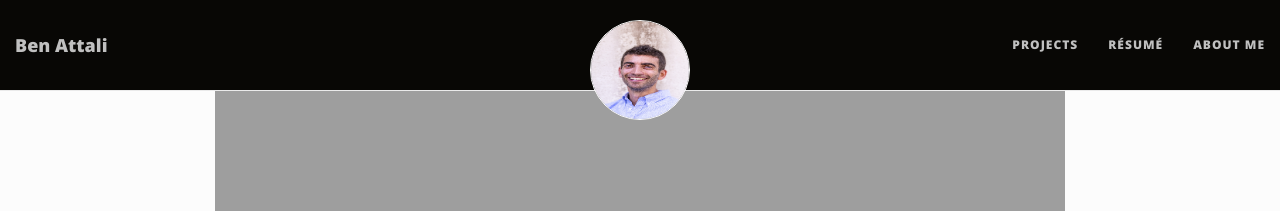
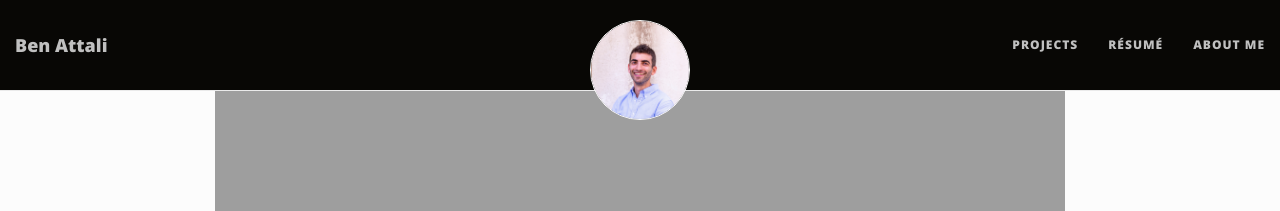
Before and after one commit to benattali/benattali.github.io, a Jekyll site: the page built from resume.html, in a window 1280 px wide. Shown: the top 211 px of the page. Built offline with Jekyll 4.4.1, drawn with Linux system fonts in a browser that asks for light colours; nearby versions of some CDN libraries.

Commit message:
Update _config.yml

```diff
--- a/_config.yml
+++ b/_config.yml
@@ -26,7 +26,7 @@ navbar-links:
 
 # Image to show in the navigation bar - image must be a square (width = height)
 # Remove this parameter if you don't want an image in the navbar
-avatar: "/img/me.png"
+avatar: "/img/me.jpg"
 
 # If you want to have an image logo in the top-left corner instead of the title text,
 # then specify the following parameter
```
